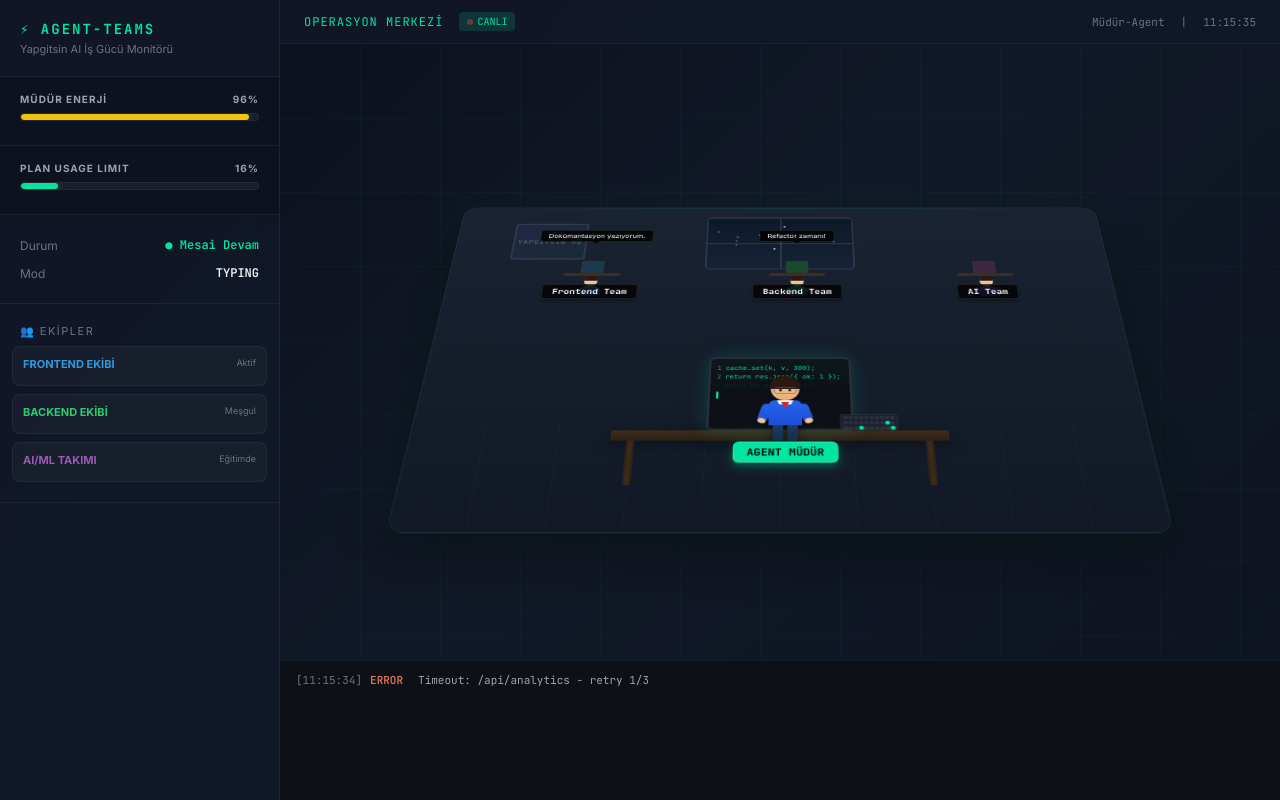
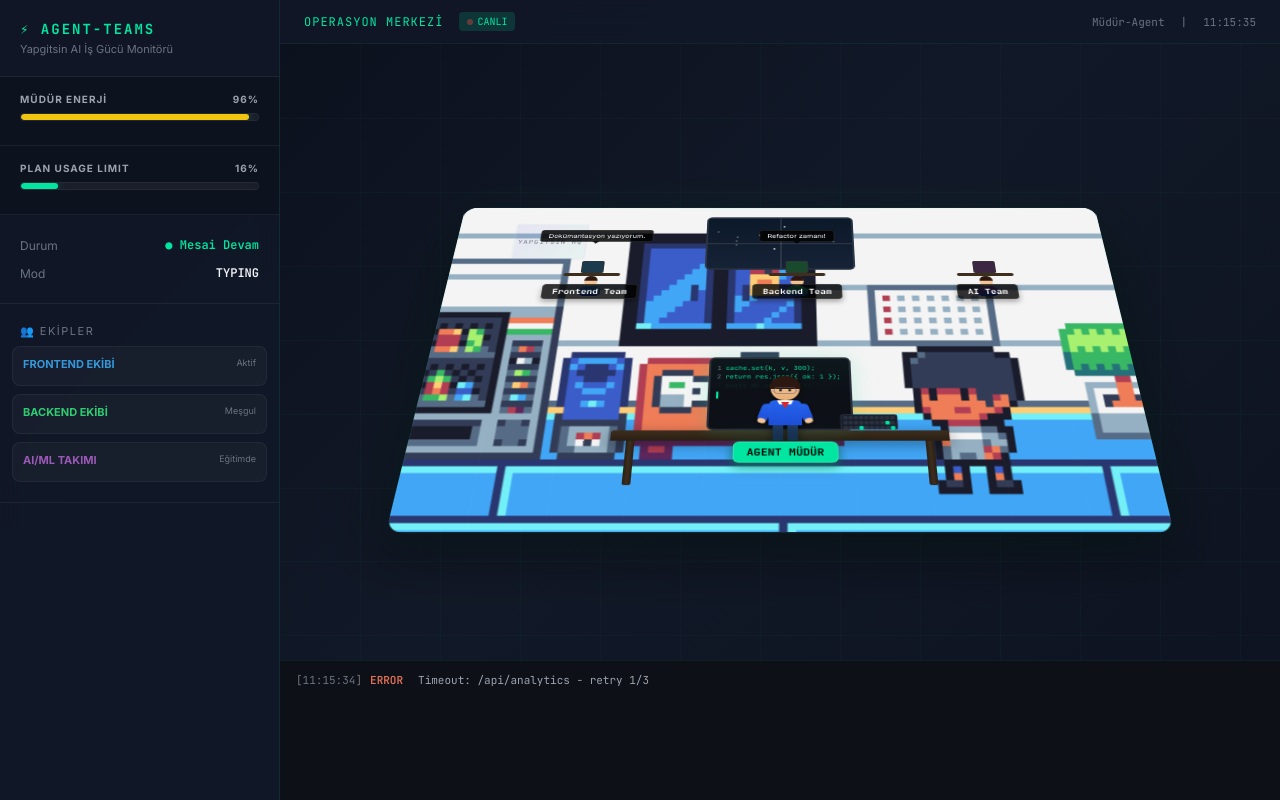
Before and after one commit to omeracet-ai/yapgitsinv2, a React (Vite) app in the folder agent-teams/: page / in a window 1280 px wide. Built offline with nearby package versions, Linux system fonts and the light colour scheme.

Commit message:
style: apply 2d office perspective and set example image as background

```diff
--- a/agent-teams/src/App.css
+++ b/agent-teams/src/App.css
@@ -57,7 +57,7 @@
 .grid-v{height:100%;width:1px}
 
 /* ===== OFFICE ROOM ===== */
-.office-room{position:relative;width:700px;height:420px;background:linear-gradient(180deg,#1a2332 0%,#151d2b 60%,#121925 100%);border-radius:16px;border:1px solid rgba(0,229,160,0.08);box-shadow:0 0 60px rgba(0,229,160,0.05),0 20px 60px rgba(0,0,0,0.5);overflow:hidden;transform:perspective(1200px) rotateX(40deg);transform-style:preserve-3d;transform-origin:center center;}
+.office-room{position:relative;width:700px;height:420px;background:url('./assets/m1mHGv.png') center/cover no-repeat;border-radius:16px;border:1px solid rgba(0,229,160,0.08);box-shadow:0 0 60px rgba(0,229,160,0.05),0 20px 60px rgba(0,0,0,0.5);overflow:hidden;transform:perspective(1200px) rotateX(40deg);transform-style:preserve-3d;transform-origin:center center;}
 
 /* ===== SUB AGENTS ROW ===== */
 .sub-agents-row{position:absolute;top:60px;width:100%;display:flex;justify-content:space-around;padding:0 40px;z-index:2}
```
Also changed, not shown: agent-teams/src/assets/m1mHGv.png (added), 1 other file (tests, documents, lock files or other folders).
